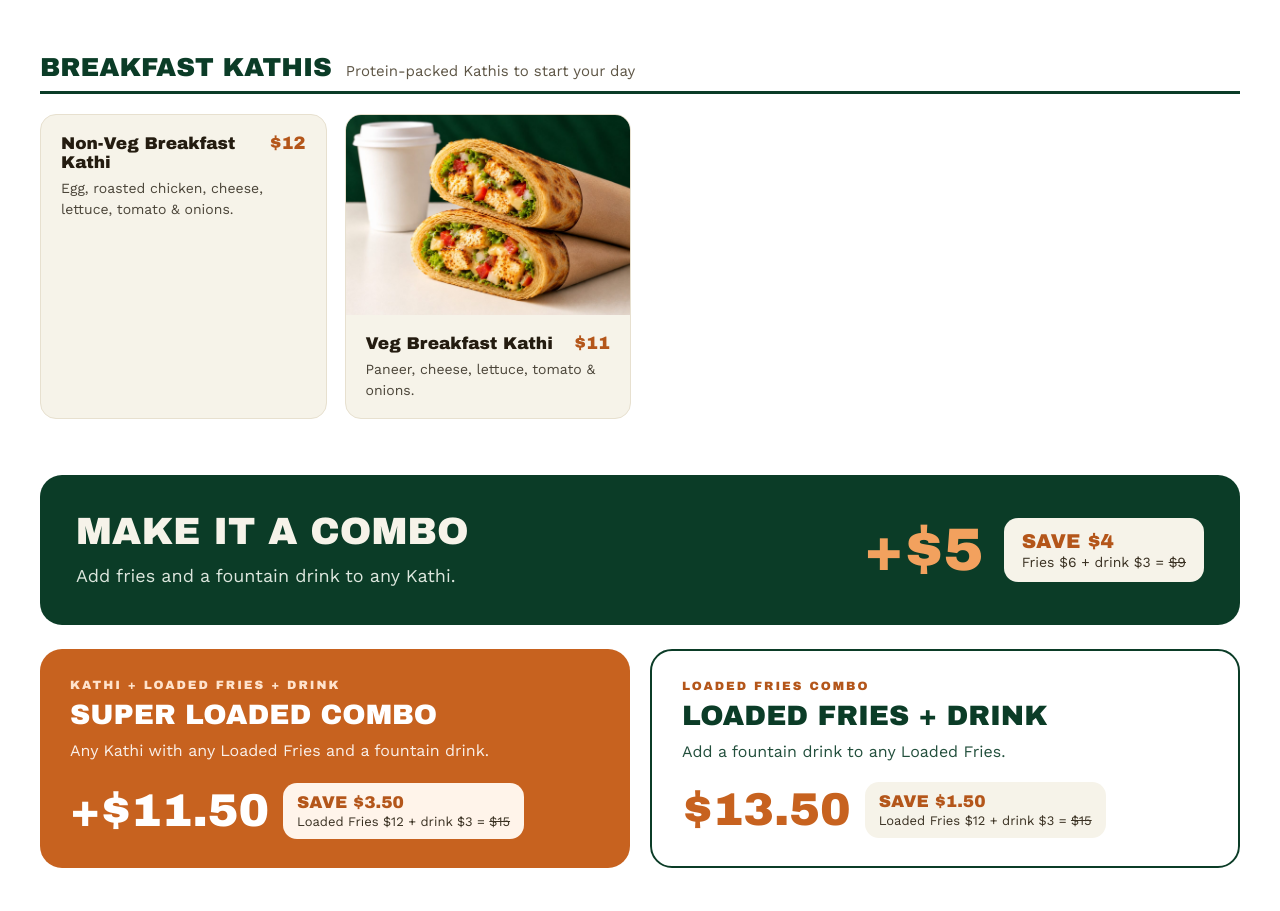
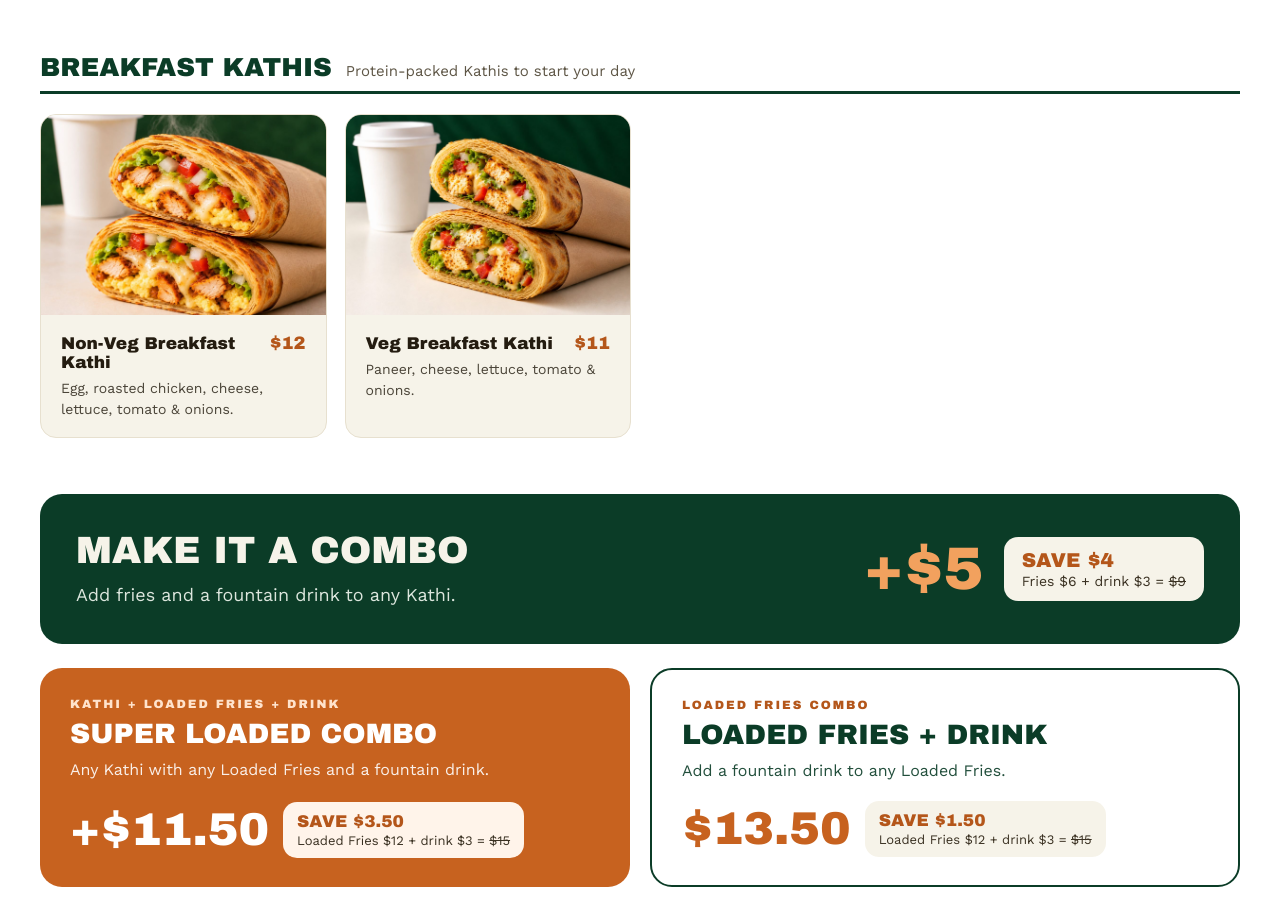
Before and after one commit to KathisRestaurant/kathis-site, a plain HTML site: page index.html in a window 1280 px wide. Shown: the part 4225-5136 px from the top of the page. Drawn offline with nearby package versions, Linux system fonts and the light colour scheme.

Commit message:
Update index.html

```diff
--- a/index.html
+++ b/index.html
@@ -455,12 +455,15 @@
       </div>
       <div style="display: grid; grid-template-columns: repeat(auto-fill, minmax(260px, 1fr)); gap: 18px;">
 
-          <div style="background: #F6F3E9; border-radius: 16px; padding: 18px 20px; display: flex; flex-direction: column; gap: 6px; border: 1px solid #E7E0CF;">
+          <div style="background: #F6F3E9; border-radius: 16px; overflow: hidden; display: flex; flex-direction: column; border: 1px solid #E7E0CF;">
+              <img loading="lazy" src="images/non-veg-breakfast-kathi.jpg" alt="Non-Veg Breakfast Kathi" style="width: 100%; height: 200px; object-fit: cover; object-position: 50% 50%; display: block;">
+          <div style="padding: 18px 20px; display: flex; flex-direction: column; gap: 6px;">
             <div style="display: flex; justify-content: space-between; align-items: baseline; gap: 10px;">
               <span style="font-family: 'Archivo Black', sans-serif; font-size: 17px; color: #241C10;">Non-Veg Breakfast Kathi</span>
               <span style="font-family: 'Archivo Black', sans-serif; font-size: 18px; color: #B4561A; white-space: nowrap;">$12</span>
             </div>
             <div style="font-size: 14px; color: #4A4438; line-height: 1.45;">Egg, roasted chicken, cheese, lettuce, tomato &amp; onions.</div>
+          </div>
           </div>
 
           <div style="background: #F6F3E9; border-radius: 16px; overflow: hidden; display: flex; flex-direction: column; border: 1px solid #E7E0CF;">
```
